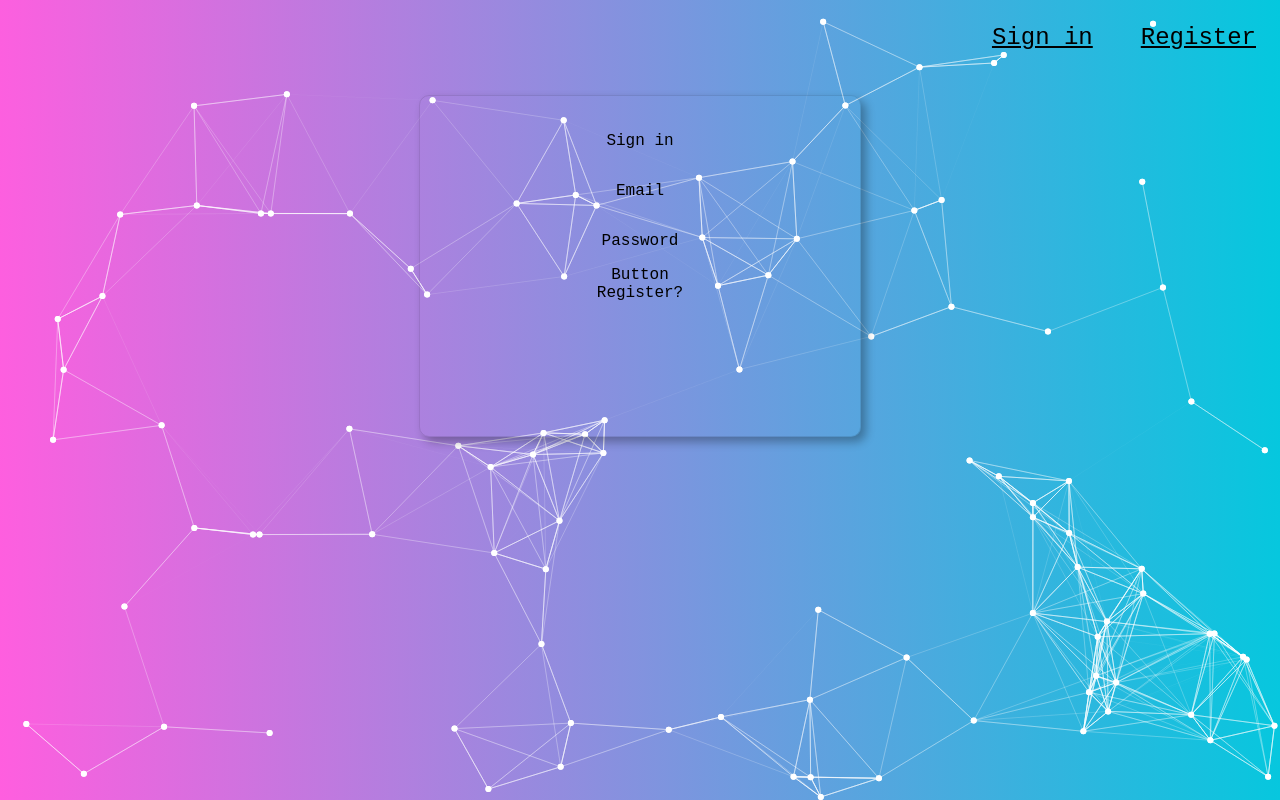
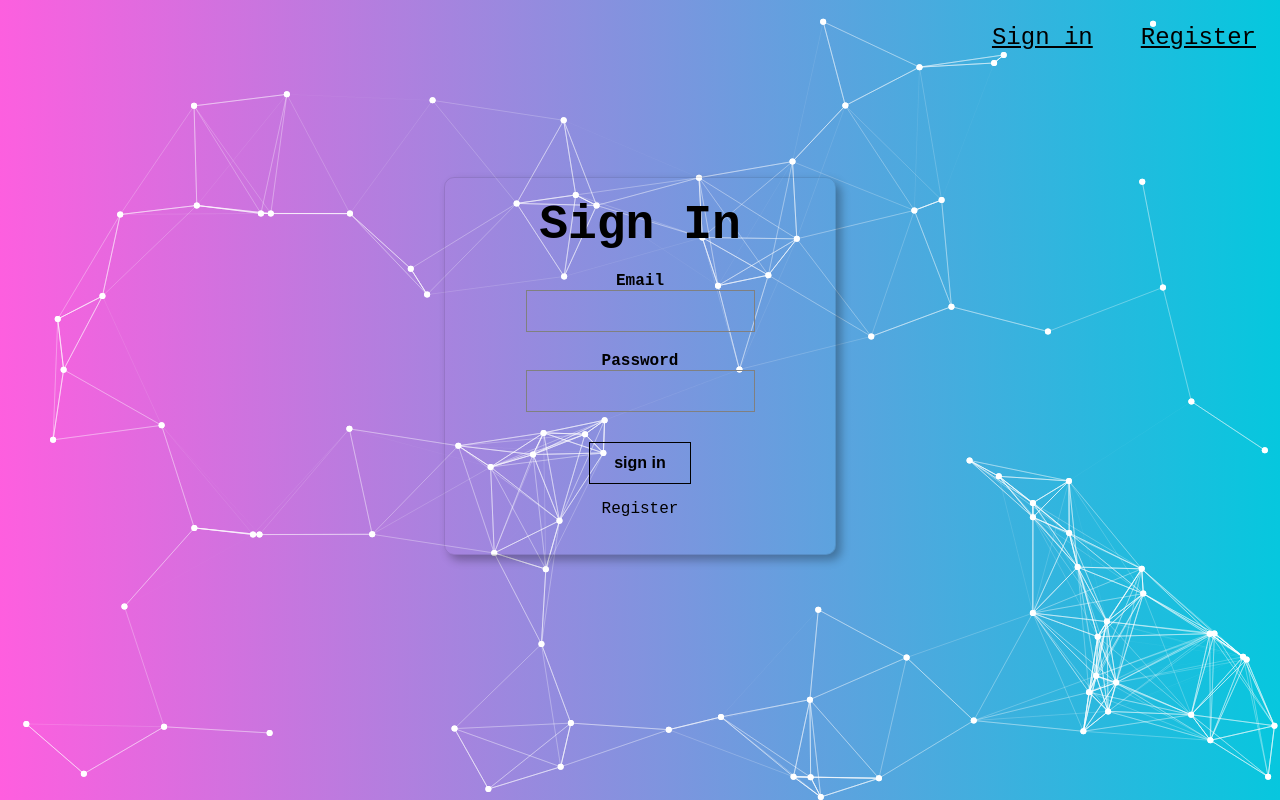
Before and after one commit to amit-lekhak/smart-brain, a React (Create React App) app: page / in a window 1280 px wide. Built offline with nearby package versions, Linux system fonts and the light colour scheme; the HTML template or start-up script is replaced by a standard one.

Commit message:
Login form added

```diff
--- a/src/App.css
+++ b/src/App.css
@@ -9,3 +9,7 @@
     bottom: 0;
     z-index: -1;
 }
+
+h1,h2,h3,h4,h5,h6{
+    margin: 0;
+}
--- a/src/App.js
+++ b/src/App.js
@@ -3,6 +3,7 @@ import Particles from "react-tsparticles";
 import "./App.css";
 import Card from "./components/card/Card";
 import Navlink from "./components/navlink/NavLink";
+import Login from "./containers/login/Login"
 
 class App extends React.Component {
   options = {
@@ -42,11 +43,7 @@ class App extends React.Component {
         <Particles className="particles" options={this.options} />
         <Navlink />
         <Card >
-          <p>Sign in</p>
-          <p>Email</p>
-          <p>Password</p>
-          <span>Button</span>
-          <span>Register?</span>
+          <Login />
         </Card>
       </div>
     );
--- a/src/components/card/Card.styles.css
+++ b/src/components/card/Card.styles.css
@@ -2,8 +2,8 @@
   border: 1px solid rgba(0, 0, 0, 0.1);
   border-radius: 10px;
   box-shadow: 5px 5px 10px rgba(0, 0, 0, 0.3);
-  margin: 0 auto;
-  width: 400px;
+  margin: 8% auto 0px;
+  width: 350px;
   min-height: 300px;
   padding: 20px;
   display: flex;
--- a/src/components/navlink/NavLink.js
+++ b/src/components/navlink/NavLink.js
@@ -5,8 +5,8 @@ const NavLink = () => {
   return (
     <div style={{"marginBottom":"20px"}}>
       <nav className="navlink">
-        <p>Sign in</p>
-        <p>Register</p>
+        <p className="route">Sign in</p>
+        <p className="route">Register</p>
       </nav>
     </div>
   );
--- a/src/components/navlink/Navlink.styles.css
+++ b/src/components/navlink/Navlink.styles.css
@@ -8,3 +8,9 @@
     margin: 1.5rem;
     font-size: 1.5rem;
 }
+
+.route:hover {
+    opacity: 0.5;
+    cursor: pointer;
+    transition: opacity .15s ease-in;
+}
--- /dev/null
+++ b/src/containers/login/Login.js
@@ -0,0 +1,33 @@
+import React from 'react'
+import "./Login.styles.css";
+
+const Login = () => {
+    return (
+        <>
+            <h1 className="title">Sign In</h1>
+
+            <form >
+                <div className="form-item">
+                <label htmlFor="email">
+                    <h4>Email</h4>
+                </label>
+                <input type="email" name="email" id="email" />
+                </div>
+
+                <div className="form-item">
+                <label htmlFor="password">
+                    <h4>Password</h4>
+                </label>
+                <input type="password" name="password" id="password" />
+                </div>
+
+            </form>
+
+            <button><h4>sign in</h4></button>
+
+            <p className="route">Register</p>
+        </>
+    )
+}
+
+export default Login
--- /dev/null
+++ b/src/containers/login/Login.styles.css
@@ -0,0 +1,44 @@
+.title {
+  font-size: 3rem;
+
+}
+
+.form-item{
+    display: flex;
+    flex-direction: column;
+    text-align: center;
+    margin: 20px 0px;
+}
+
+input,button {
+    border: 1px solid grey;
+    background-color: transparent;
+    height: 40px;
+    color: black;
+    padding: 0px 10px;
+    font-size: 1rem;
+
+}
+
+input:hover, input:focus {
+    background-color: black;
+    color: white
+}
+
+button {
+    border-color: black;
+    width: 80px;
+    margin-top: 10px;
+    transition: transform 0.3s ease-in-out;
+}
+
+button:hover{
+    transform: scale(1.1);
+    cursor: pointer;
+}
+
+.route:hover {
+    opacity: 0.5;
+    cursor: pointer;
+    transition: opacity .15s ease-in;
+}
```
Also changed, not shown: src/containers/Login.js (deleted, +0 -11 lines).
